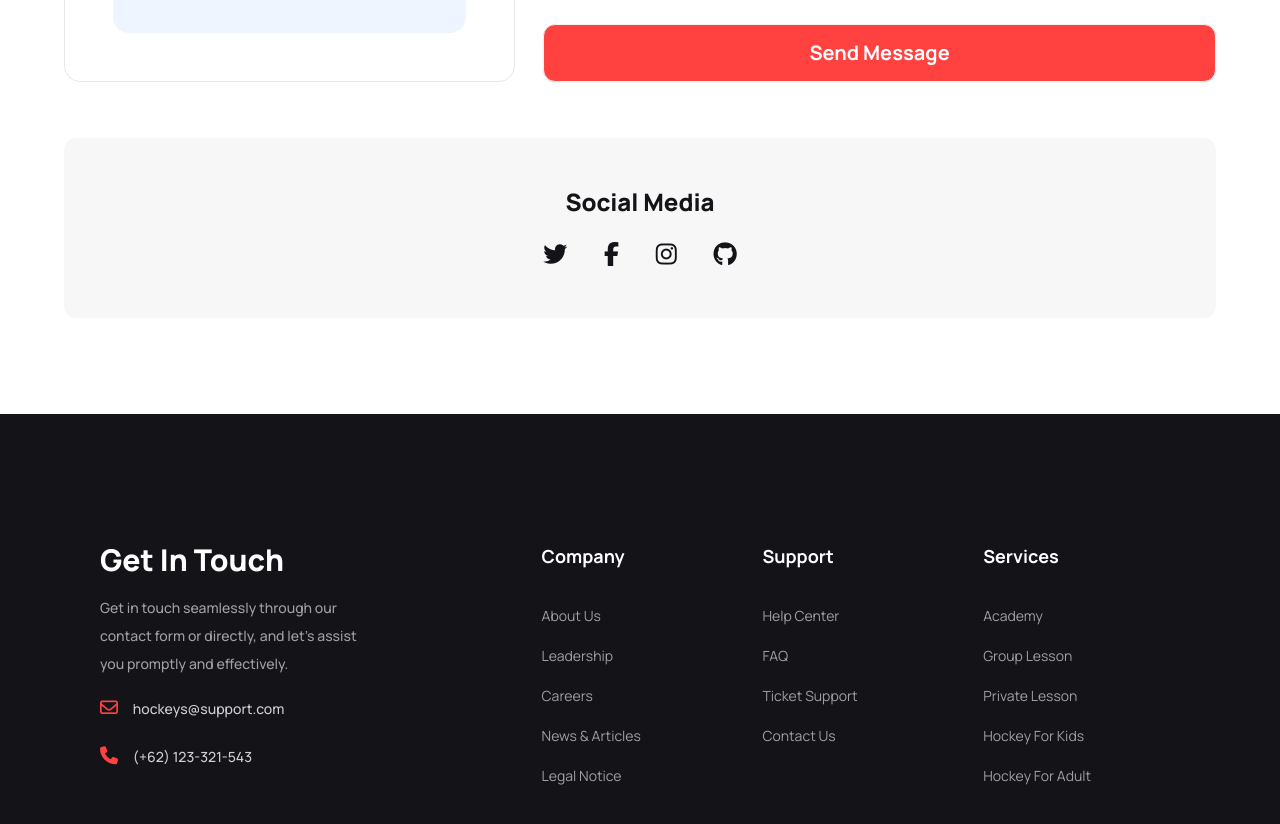
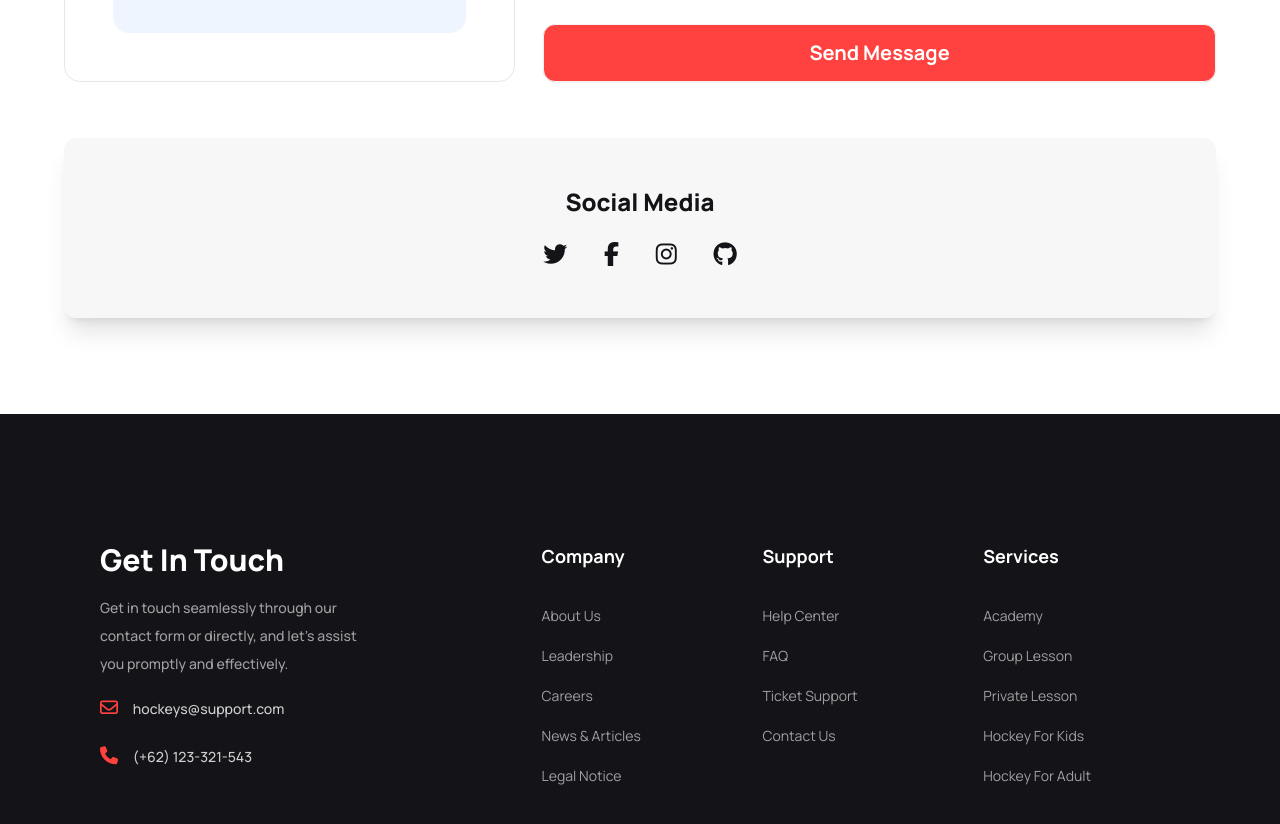
Before and after one commit to Meehnaaz-Basit/PH-Assignment-03, a plain HTML site: page index.html in a window 1280 px wide. Shown: the part 5500-6324 px from the top of the page. Drawn offline with nearby package versions, Linux system fonts and the light colour scheme.

Commit message:
added shadow to social

```diff
--- a/index.html
+++ b/index.html
@@ -973,7 +973,7 @@
           <!-- form ends -->
           <!-- social icon -->
           <div
-            class="social-icon bg-[rgba(19,19,24,0.03)] text-center space-y-5 py-12 mt-14 rounded-xl"
+            class="social-icon bg-[rgba(19,19,24,0.03)] text-center space-y-5 py-12 mt-14 rounded-xl shadow-xl"
           >
             <h4
               class="text-custom-dark capitalize lg:text-2xl text-xl font-extrabold"
```
